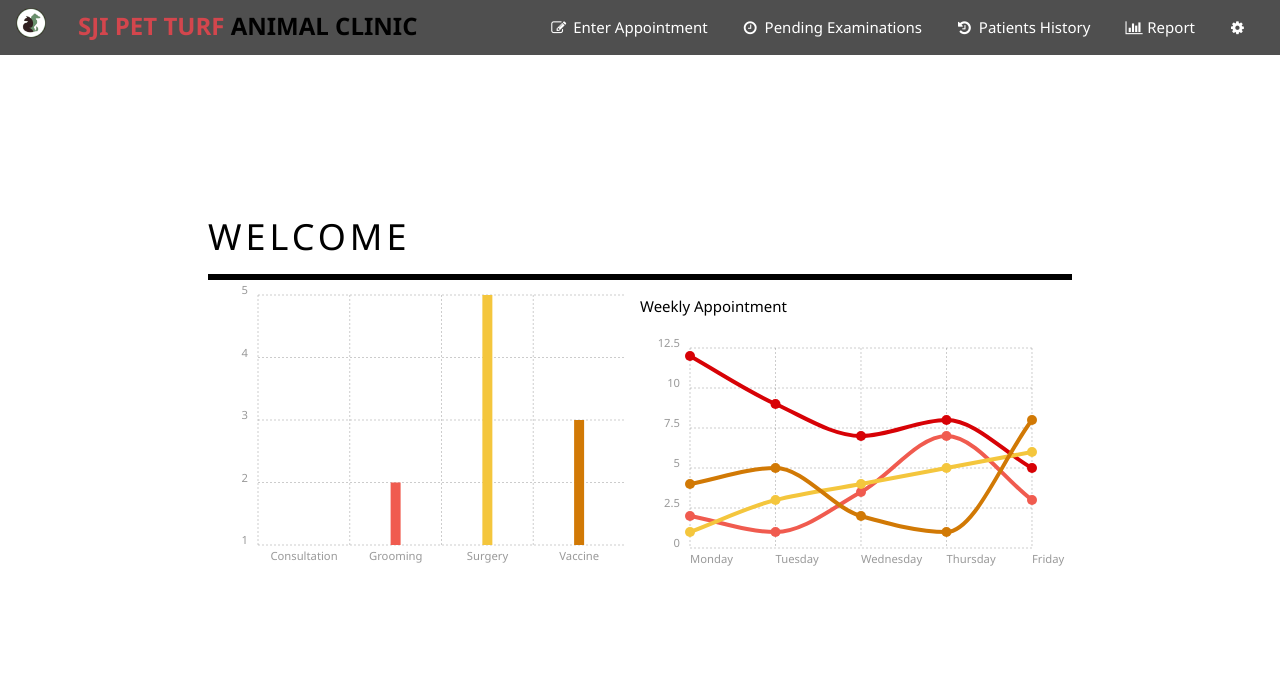
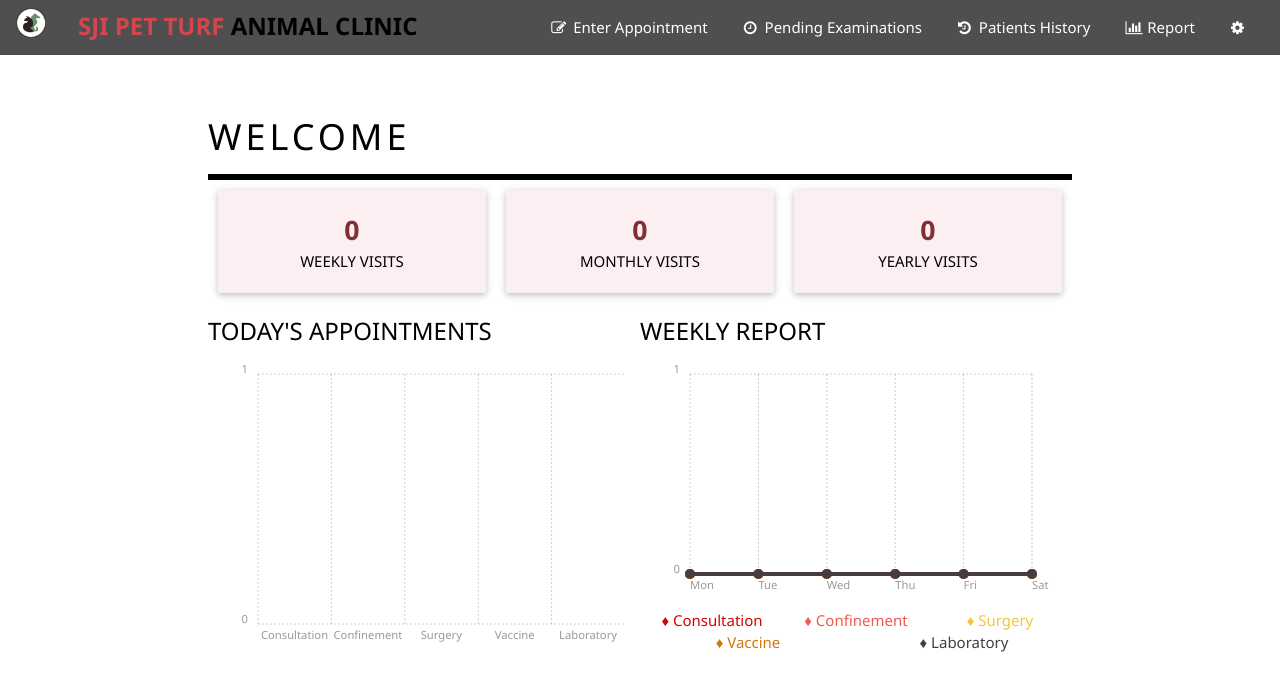
Before and after one commit to amaimasque/sjiclinic, a PHP site: page /sjihome.php in a window 1280 px wide. Shown: the top 699 px of the page. Run offline with PHP 8.4, Linux system fonts and the light colour scheme; tables that the repository leaves empty or names only in its code hold one stand-in row (values such as "Sample post").

Commit message:
Home complete + profile setting fixed

```diff
--- a/db_connection.php
+++ b/db_connection.php
@@ -1,4 +1,6 @@
 <?php
+
+	date_default_timezone_set("Asia/Manila");
 
 	$host_name = "localhost";
 
@@ -7,13 +9,6 @@
 	$password = "";
 
 	$db_name = "db_sji";
-
-	/*$username = "id10765695_root";
-
-	$password = "12345";
-
-	$db_name = "id10765695_db_sji";*/
-
 
 
 	$con = mysqli_connect($host_name, $username, $password, $db_name);
--- a/nav_admin.php
+++ b/nav_admin.php
@@ -151,7 +151,7 @@
 
 				<a href="history.php?viewby=client" class="w3-button w3-text-white w3-bar-item" id="history"><i class="demo-icon icon-history"></i> Patients  History</a>
 
-				<a href="#" class="w3-button w3-text-white w3-bar-item" id="report"><i class="demo-icon icon-stat"></i> Report</a>
+				<a href="report.php" class="w3-button w3-text-white w3-bar-item" id="report"><i class="demo-icon icon-stat"></i> Report</a>
 
 				<div class="w3-dropdown-hover w3-right">
 
@@ -187,7 +187,7 @@
 
 			<a class="w3-button w3-animate-top w3-block" href="history.php?viewby=client">Patients History</a>
 
-			<a class="w3-button w3-animate-top w3-block" href="#">Reports</a>
+			<a class="w3-button w3-animate-top w3-block" href="report.php">Reports</a>
 
 			<button class="w3-button w3-animate-top w3-block" onclick="viewProfile()">Profile Settings</button>
 
--- /dev/null
+++ b/query/homequeryjs.php
@@ -0,0 +1,255 @@
+		$(document).ready(function(e){
+
+			<?php
+				include("db_connection.php");
+				$date = date("Y-m-d");
+				$sql = 'SELECT * FROM tbl_service WHERE service_apt_date BETWEEN "'.$date.' 00:00:00" AND "'.$date.' 23:59:59" AND service_type="consultation"';
+				$result = mysqli_query($con, $sql);
+				$consultation = strval(mysqli_num_rows($result));
+
+				$sql = 'SELECT * FROM tbl_service WHERE service_apt_date BETWEEN "'.$date.' 00:00:00" AND "'.$date.' 23:59:59" AND service_type="confinement"';
+				$result = mysqli_query($con, $sql);
+				$confinement = strval(mysqli_num_rows($result));
+
+				$sql = 'SELECT * FROM tbl_service WHERE service_apt_date BETWEEN "'.$date.' 00:00:00" AND "'.$date.' 23:59:59" AND service_type="surgery"';
+				$result = mysqli_query($con, $sql);
+				$surgery = strval(mysqli_num_rows($result));
+
+				$sql = 'SELECT * FROM tbl_service WHERE service_apt_date BETWEEN "'.$date.' 00:00:00" AND "'.$date.' 23:59:59" AND service_type="vaccine"';
+				$result = mysqli_query($con, $sql);
+				$vaccine = strval(mysqli_num_rows($result));
+
+				$sql = 'SELECT * FROM tbl_service WHERE service_apt_date BETWEEN "'.$date.' 00:00:00" AND "'.$date.' 23:59:59" AND service_type="laboratory"';
+				$result = mysqli_query($con, $sql);
+				$laboratory = strval(mysqli_num_rows($result));
+
+				$currMonth = date("m");
+				$currYr = date("Y");
+				$sql = 'SELECT * FROM tbl_service WHERE service_apt_date BETWEEN "'.$currYr.'-'.$currMonth.'-01 00:00:00" AND "'.$currYr.'-'.$currMonth.'-31 23:59:59"';
+				$result = mysqli_query($con, $sql);
+				$movisits = strval(mysqli_num_rows($result));
+
+				$sql = 'SELECT * FROM tbl_service WHERE service_apt_date BETWEEN "'.$currYr.'-01-01 00:00:00" AND "'.$currYr.'-12-31 23:59:59"';
+				$result = mysqli_query($con, $sql);
+				$yrvisits = strval(mysqli_num_rows($result));
+
+				$currDay = date("d");
+				$lineData = array();
+
+				if (date("N")==1) {
+					$start = $currDay;
+					$end = $currDay + 5;
+				}elseif (date("N")==2) {
+					$start = $currDay-1;
+					$end = $currDay + 4;
+				}elseif (date("N")==3) {
+					$start = $currDay-2;
+					$end = $currDay + 3;
+				}elseif (date("N")==4) {
+					$start = $currDay-3;
+					$end = $currDay + 2;
+				}elseif (date("N")==5) {
+					$start = $currDay-4;
+					$end = $currDay + 1;
+				}elseif (date("N")==6) {
+					$start = $currDay-5;
+					$end = $currDay;
+				}
+
+				$sql = 'SELECT * FROM tbl_service WHERE service_apt_date BETWEEN "'.$currYr.'-'.$currMonth.'-'.$start.' 00:00:00" AND "'.$currYr.'-'.$currMonth.'-'.$end.' 23:59:59"';
+				$result = mysqli_query($con, $sql);
+				$wkvisits = strval(mysqli_num_rows($result));
+
+
+				$sql = 'SELECT * FROM tbl_service WHERE service_apt_date BETWEEN "'.$currYr.'-'.$currMonth.'-'.$start.' 00:00:00" AND "'.$currYr.'-'.$currMonth.'-'.$end.' 23:59:59"';
+				$result = mysqli_query($con, $sql);
+				$wkvisits = strval(mysqli_num_rows($result));
+
+			//MONDAY
+				$sql = 'SELECT * FROM tbl_service WHERE service_apt_date BETWEEN "'.$currYr.'-'.$currMonth.'-'.$start.' 00:00:00" AND "'.$currYr.'-'.$currMonth.'-'.$start.' 23:59:59" AND service_type="consultation"';
+				$result = mysqli_query($con, $sql);
+				$lineData['consultation_mon'] = mysqli_num_rows($result);
+				$sql = 'SELECT * FROM tbl_service WHERE service_apt_date BETWEEN "'.$currYr.'-'.$currMonth.'-'.$start.' 00:00:00" AND "'.$currYr.'-'.$currMonth.'-'.$start.' 23:59:59" AND service_type="confinement"';
+				$result = mysqli_query($con, $sql);
+				$lineData['confinement_mon'] = mysqli_num_rows($result);
+				$sql = 'SELECT * FROM tbl_service WHERE service_apt_date BETWEEN "'.$currYr.'-'.$currMonth.'-'.$start.' 00:00:00" AND "'.$currYr.'-'.$currMonth.'-'.$start.' 23:59:59" AND service_type="surgery"';
+				$result = mysqli_query($con, $sql);
+				$lineData['surgery_mon'] = mysqli_num_rows($result);
+				$sql = 'SELECT * FROM tbl_service WHERE service_apt_date BETWEEN "'.$currYr.'-'.$currMonth.'-'.$start.' 00:00:00" AND "'.$currYr.'-'.$currMonth.'-'.$start.' 23:59:59" AND service_type="vaccine"';
+				$result = mysqli_query($con, $sql);
+				$lineData['vaccine_mon'] = mysqli_num_rows($result);
+				$sql = 'SELECT * FROM tbl_service WHERE service_apt_date BETWEEN "'.$currYr.'-'.$currMonth.'-'.$start.' 00:00:00" AND "'.$currYr.'-'.$currMonth.'-'.$start.' 23:59:59" AND service_type="laboratory"';
+				$result = mysqli_query($con, $sql);
+				$lineData['lab_mon'] = mysqli_num_rows($result);
+
+			$start++;
+			//TUESDAY
+				$sql = 'SELECT * FROM tbl_service WHERE service_apt_date BETWEEN "'.$currYr.'-'.$currMonth.'-'.$start.' 00:00:00" AND "'.$currYr.'-'.$currMonth.'-'.$start.' 23:59:59" AND service_type="consultation"';
+				$result = mysqli_query($con, $sql);
+				$lineData['consultation_tue'] = mysqli_num_rows($result);
+				$sql = 'SELECT * FROM tbl_service WHERE service_apt_date BETWEEN "'.$currYr.'-'.$currMonth.'-'.$start.' 00:00:00" AND "'.$currYr.'-'.$currMonth.'-'.$start.' 23:59:59" AND service_type="confinement"';
+				$result = mysqli_query($con, $sql);
+				$lineData['confinement_tue'] = (mysqli_num_rows($result));
+				$sql = 'SELECT * FROM tbl_service WHERE service_apt_date BETWEEN "'.$currYr.'-'.$currMonth.'-'.$start.' 00:00:00" AND "'.$currYr.'-'.$currMonth.'-'.$start.' 23:59:59" AND service_type="surgery"';
+				$result = mysqli_query($con, $sql);
+				$lineData['surgery_tue'] = (mysqli_num_rows($result));
+				$sql = 'SELECT * FROM tbl_service WHERE service_apt_date BETWEEN "'.$currYr.'-'.$currMonth.'-'.$start.' 00:00:00" AND "'.$currYr.'-'.$currMonth.'-'.$start.' 23:59:59" AND service_type="vaccine"';
+				$result = mysqli_query($con, $sql);
+				$lineData['vaccine_tue'] = (mysqli_num_rows($result));
+				$sql = 'SELECT * FROM tbl_service WHERE service_apt_date BETWEEN "'.$currYr.'-'.$currMonth.'-'.$start.' 00:00:00" AND "'.$currYr.'-'.$currMonth.'-'.$start.' 23:59:59" AND service_type="laboratory"';
+				$result = mysqli_query($con, $sql);
+				$lineData['lab_tue'] = (mysqli_num_rows($result));
+
+			$start++;
+			//WEDNESDAY
+				$sql = 'SELECT * FROM tbl_service WHERE service_apt_date BETWEEN "'.$currYr.'-'.$currMonth.'-'.$start.' 00:00:00" AND "'.$currYr.'-'.$currMonth.'-'.$start.' 23:59:59" AND service_type="consultation"';
+				$result = mysqli_query($con, $sql);
+				$lineData['consultation_wed'] = (mysqli_num_rows($result));
+				$sql = 'SELECT * FROM tbl_service WHERE service_apt_date BETWEEN "'.$currYr.'-'.$currMonth.'-'.$start.' 00:00:00" AND "'.$currYr.'-'.$currMonth.'-'.$start.' 23:59:59" AND service_type="confinement"';
+				$result = mysqli_query($con, $sql);
+				$lineData['confinement_wed'] = (mysqli_num_rows($result));
+				$sql = 'SELECT * FROM tbl_service WHERE service_apt_date BETWEEN "'.$currYr.'-'.$currMonth.'-'.$start.' 00:00:00" AND "'.$currYr.'-'.$currMonth.'-'.$start.' 23:59:59" AND service_type="surgery"';
+				$result = mysqli_query($con, $sql);
+				$lineData['surgery_wed'] = (mysqli_num_rows($result));
+				$sql = 'SELECT * FROM tbl_service WHERE service_apt_date BETWEEN "'.$currYr.'-'.$currMonth.'-'.$start.' 00:00:00" AND "'.$currYr.'-'.$currMonth.'-'.$start.' 23:59:59" AND service_type="vaccine"';
+				$result = mysqli_query($con, $sql);
+				$lineData['vaccine_wed'] = (mysqli_num_rows($result));
+				$sql = 'SELECT * FROM tbl_service WHERE service_apt_date BETWEEN "'.$currYr.'-'.$currMonth.'-'.$start.' 00:00:00" AND "'.$currYr.'-'.$currMonth.'-'.$start.' 23:59:59" AND service_type="laboratory"';
+				$result = mysqli_query($con, $sql);
+				$lineData['lab_wed'] = (mysqli_num_rows($result));
+
+			$start++;
+			//THURSDAY
+				$sql = 'SELECT * FROM tbl_service WHERE service_apt_date BETWEEN "'.$currYr.'-'.$currMonth.'-'.$start.' 00:00:00" AND "'.$currYr.'-'.$currMonth.'-'.$start.' 23:59:59" AND service_type="consultation"';
+				$result = mysqli_query($con, $sql);
+				$lineData['consultation_thu'] = (mysqli_num_rows($result));
+				$sql = 'SELECT * FROM tbl_service WHERE service_apt_date BETWEEN "'.$currYr.'-'.$currMonth.'-'.$start.' 00:00:00" AND "'.$currYr.'-'.$currMonth.'-'.$start.' 23:59:59" AND service_type="confinement"';
+				$result = mysqli_query($con, $sql);
+				$lineData['confinement_thu'] = (mysqli_num_rows($result));
+				$sql = 'SELECT * FROM tbl_service WHERE service_apt_date BETWEEN "'.$currYr.'-'.$currMonth.'-'.$start.' 00:00:00" AND "'.$currYr.'-'.$currMonth.'-'.$start.' 23:59:59" AND service_type="surgery"';
+				$result = mysqli_query($con, $sql);
+				$lineData['surgery_thu'] = (mysqli_num_rows($result));
+				$sql = 'SELECT * FROM tbl_service WHERE service_apt_date BETWEEN "'.$currYr.'-'.$currMonth.'-'.$start.' 00:00:00" AND "'.$currYr.'-'.$currMonth.'-'.$start.' 23:59:59" AND service_type="vaccine"';
+				$result = mysqli_query($con, $sql);
+				$lineData['vaccine_thu'] = (mysqli_num_rows($result));
+				$sql = 'SELECT * FROM tbl_service WHERE service_apt_date BETWEEN "'.$currYr.'-'.$currMonth.'-'.$start.' 00:00:00" AND "'.$currYr.'-'.$currMonth.'-'.$start.' 23:59:59" AND service_type="laboratory"';
+				$result = mysqli_query($con, $sql);
+				$lineData['lab_thu'] = (mysqli_num_rows($result));
+
+			$start++;
+			//FRIDAY
+				$sql = 'SELECT * FROM tbl_service WHERE service_apt_date BETWEEN "'.$currYr.'-'.$currMonth.'-'.$start.' 00:00:00" AND "'.$currYr.'-'.$currMonth.'-'.$start.' 23:59:59" AND service_type="consultation"';
+				$result = mysqli_query($con, $sql);
+				$lineData['consultation_fri'] = (mysqli_num_rows($result));
+				$sql = 'SELECT * FROM tbl_service WHERE service_apt_date BETWEEN "'.$currYr.'-'.$currMonth.'-'.$start.' 00:00:00" AND "'.$currYr.'-'.$currMonth.'-'.$start.' 23:59:59" AND service_type="confinement"';
+				$result = mysqli_query($con, $sql);
+				$lineData['confinement_fri'] = (mysqli_num_rows($result));
+				$sql = 'SELECT * FROM tbl_service WHERE service_apt_date BETWEEN "'.$currYr.'-'.$currMonth.'-'.$start.' 00:00:00" AND "'.$currYr.'-'.$currMonth.'-'.$start.' 23:59:59" AND service_type="surgery"';
+				$result = mysqli_query($con, $sql);
+				$lineData['surgery_fri'] = (mysqli_num_rows($result));
+				$sql = 'SELECT * FROM tbl_service WHERE service_apt_date BETWEEN "'.$currYr.'-'.$currMonth.'-'.$start.' 00:00:00" AND "'.$currYr.'-'.$currMonth.'-'.$start.' 23:59:59" AND service_type="vaccine"';
+				$result = mysqli_query($con, $sql);
+				$lineData['vaccine_fri'] = (mysqli_num_rows($result));
+				$sql = 'SELECT * FROM tbl_service WHERE service_apt_date BETWEEN "'.$currYr.'-'.$currMonth.'-'.$start.' 00:00:00" AND "'.$currYr.'-'.$currMonth.'-'.$start.' 23:59:59" AND service_type="laboratory"';
+				$result = mysqli_query($con, $sql);
+				$lineData['lab_fri'] = (mysqli_num_rows($result));
+
+			$start++;
+			//SATURDAY
+				$sql = 'SELECT * FROM tbl_service WHERE service_apt_date BETWEEN "'.$currYr.'-'.$currMonth.'-'.$start.' 00:00:00" AND "'.$currYr.'-'.$currMonth.'-'.$start.' 23:59:59" AND service_type="consultation"';
+				$result = mysqli_query($con, $sql);
+				$lineData['consultation_sat'] = (mysqli_num_rows($result));
+				$sql = 'SELECT * FROM tbl_service WHERE service_apt_date BETWEEN "'.$currYr.'-'.$currMonth.'-'.$start.' 00:00:00" AND "'.$currYr.'-'.$currMonth.'-'.$start.' 23:59:59" AND service_type="confinement"';
+				$result = mysqli_query($con, $sql);
+				$lineData['confinement_sat'] = (mysqli_num_rows($result));
+				$sql = 'SELECT * FROM tbl_service WHERE service_apt_date BETWEEN "'.$currYr.'-'.$currMonth.'-'.$start.' 00:00:00" AND "'.$currYr.'-'.$currMonth.'-'.$start.' 23:59:59" AND service_type="surgery"';
+				$result = mysqli_query($con, $sql);
+				$lineData['surgery_sat'] = (mysqli_num_rows($result));
+				$sql = 'SELECT * FROM tbl_service WHERE service_apt_date BETWEEN "'.$currYr.'-'.$currMonth.'-'.$start.' 00:00:00" AND "'.$currYr.'-'.$currMonth.'-'.$start.' 23:59:59" AND service_type="vaccine"';
+				$result = mysqli_query($con, $sql);
+				$lineData['vaccine_sat'] = (mysqli_num_rows($result));
+				$sql = 'SELECT * FROM tbl_service WHERE service_apt_date BETWEEN "'.$currYr.'-'.$currMonth.'-'.$start.' 00:00:00" AND "'.$currYr.'-'.$currMonth.'-'.$start.' 23:59:59" AND service_type="laboratory"';
+				$result = mysqli_query($con, $sql);
+				$lineData['lab_sat'] = (mysqli_num_rows($result));
+			?>
+
+			document.getElementById("noweekly").innerHTML = "<?php echo $wkvisits ?>";
+			document.getElementById("nomonthly").innerHTML = "<?php echo $movisits?>";
+			document.getElementById("noyearly").innerHTML = "<?php echo $yrvisits?>";
+
+			new Chartist.Bar('#chart_daily', {
+
+			  labels: ['Consultation', 'Confinement', 'Surgery',  'Vaccine', 'Laboratory'],
+
+			  series: ["<?php echo $consultation; ?>", "<?php echo $confinement; ?>", "<?php echo $surgery; ?>", "<?php echo $vaccine; ?>", "<?php echo $laboratory; ?>"]
+
+			}, {
+
+				axisY: {
+
+					onlyInteger: true
+
+				},
+
+				height: '300px',
+
+				distributeSeries: true,
+
+				referenceValue: null,
+
+
+
+			});
+
+
+
+			new Chartist.Line('#chart_weekly', {
+
+			  labels: ['Mon', 'Tue', 'Wed', 'Thu', 'Fri', 'Sat'],
+
+			  series: [
+
+			    [<?php echo $lineData['consultation_mon']; ?>, <?php echo $lineData['consultation_tue']; ?>, <?php echo $lineData['consultation_wed']; ?>, <?php echo $lineData['consultation_thu']; ?>, <?php echo $lineData['consultation_fri']; ?>, <?php echo $lineData['consultation_sat']; ?>],
+
+			    [<?php echo $lineData['confinement_mon']; ?>, <?php echo $lineData['confinement_tue']; ?>, <?php echo $lineData['confinement_wed']; ?>, <?php echo $lineData['confinement_thu']; ?>, <?php echo $lineData['confinement_fri']; ?>, <?php echo $lineData['confinement_sat']; ?>],
+
+			    [<?php echo $lineData['surgery_mon']; ?>, <?php echo $lineData['surgery_tue']; ?>, <?php echo $lineData['surgery_wed']; ?>, <?php echo $lineData['surgery_thu']; ?>, <?php echo $lineData['surgery_fri']; ?>, <?php echo $lineData['surgery_sat']; ?>],
+
+
+			    [<?php echo $lineData['vaccine_mon']; ?>, <?php echo $lineData['vaccine_tue']; ?>, <?php echo $lineData['vaccine_wed']; ?>, <?php echo $lineData['vaccine_thu']; ?>, <?php echo $lineData['vaccine_fri']; ?>, <?php echo $lineData['vaccine_sat']; ?>],
+
+
+			    [<?php echo $lineData['lab_mon']; ?>, <?php echo $lineData['lab_tue']; ?>, <?php echo $lineData['lab_wed']; ?>, <?php echo $lineData['lab_thu']; ?>, <?php echo $lineData['lab_fri']; ?>, <?php echo $lineData['lab_sat']; ?>],
+
+
+			  ]
+
+			},
+
+
+			{
+
+
+			  fullWidth: true,
+
+			  chartPadding: {
+
+			    right: 40
+
+			  },
+
+			  axisY: {
+
+			  	onlyInteger: true
+
+			  }
+
+			});
+
+			<?php
+
+				include("closedb_connection.php");
+
+			?>
+
+		});
--- a/query/saveprofile.php
+++ b/query/saveprofile.php
@@ -16,7 +16,7 @@
 
 		$sql = $con->prepare("UPDATE tbl_users SET username=?, user_pwd=?, user_firstname=?, user_lastname=?");
 
-		$sql->bind_param("ssss", $n_uname, $n_pass, $vet_fname, $vet_fname);
+		$sql->bind_param("ssss", $n_uname, $n_pass, $vet_fname, $vet_lname);
 
 		if($sql->execute()==true){
 			echo "SUCCESS";
--- a/sjihome.php
+++ b/sjihome.php
@@ -20,6 +20,12 @@
 
 	<style type="text/css">
 
+body{
+
+	font-family: "Segoe UI", sans-serif;
+
+}
+
 #contbody{
 
 	position: absolute;
@@ -36,14 +42,39 @@
 
     width: 70%;
 
-    height: 50%;
+    height: 75%;
 
 }
 
 
-#contchart {
+.ct-chart{
 
-	height: 300px;
+	height: 250px;
+	width: 100%;
+
+}
+
+.visits{
+
+	margin: 10px;
+	padding: 20px;
+	text-align: center;
+	background: #FDEEF1;
+
+}
+
+.novisits{
+
+	font-size: 20pt;
+	color: #802F33;
+	font-weight: bold;
+
+}
+
+#cont_legends div{
+
+	display: inline-block;
+	text-align: center;
 
 }
 
@@ -51,6 +82,34 @@
 
 	#contbody{
 		margin-top: 70px;
+	}
+
+}
+
+@media screen and (max-width: 1001px){
+
+	#contchart{
+
+		height: 350px!important;
+	}
+
+	.ct-chart{
+
+		height: 250px;
+	}
+
+}
+
+@media screen and (max-width: 615px){
+
+	#contbody{
+
+		width: 90%;
+
+	}
+
+	#cont_legends{
+		background: red
 	}
 
 }
@@ -76,112 +135,73 @@
 		<div class="w3-topbar w3-border-black" style="width: 100%"></div>
 
 		<div class="w3-row">
+			<div class="w3-col l4 m6 s12">
+				<div class="w3-card visits">
+					<div id="noweekly" class="novisits">0</div>
+					<div>WEEKLY VISITS</div>
+				</div>
+			</div>
+			<div class="w3-col l4 m6 s12">
+				<div class="w3-card visits">
+					<div id="nomonthly" class="novisits">0</div>
+					<div>MONTHLY VISITS</div>
+				</div>
+			</div>
+			<div class="w3-col l4 m12 s12">
+				<div class="w3-card visits">
+					<div id="noyearly" class="novisits">0</div>
+					<div>YEARLY VISITS</div>
+				</div>
+			</div>
+		</div>
+
+		<div class="w3-row">
 
 			<div class="w3-col l6 m12 s12" id="contchart">
 
-				<div class="ct-chart ct-perfect-fourth"></div>
+				<h3>TODAY'S APPOINTMENTS</h3>
+
+				<div class="ct-chart ct-perfect-fourth" id="chart_daily"></div>
 
 			</div>
 
 			<div class="w3-col l6 m12 s12" id="contchart">
 
-				<p>Weekly Appointment</p>
+				<h3>WEEKLY REPORT</h3>
 
-				<div class="ct-chart2 ct-perfect-fourth"></div>
+				<div class="ct-chart ct-perfect-fourth" id="chart_weekly"></div>
 
+				<div id="cont_legends">
+					<div class="w3-col l4 m4 s4" style="color: #D70206;">
+						<span>&diams; Consultation</span>
+					</div>
+					<div class="w3-col l4 m4 s4" style="color: #F05B4F;">
+						<span>&diams; Confinement</span>
+					</div>
+					<div class="w3-col l4 m4 s4" style="color: #F4C63D;">
+						<span>&diams; Surgery</span>
+					</div>
+					<div class="w3-col l6 m6 s6" style="color: #D17905;">
+						<span>&diams; Vaccine</span>
+					</div>
+					<div class="w3-col l6 m6 s6" style="color: #453D3F;">
+						<span>&diams; Laboratory</span>
+					</div>
 				</div>
 
-
-
 			</div>
-
-
 
 		</div>
 
 	</div>
 
+
+
 	<script src="js/chartist.min.js"></script>
 
 	<script type="text/javascript">
 
-		$(document).ready(function(e){
-
-
-			var currdate = new Date();
-
-			<?php
-
-				include("db_connection.php");
-				$sql = "SELECT * FROM tbl_service WHERE service_apt_date"
-
-			?>
-
-			new Chartist.Bar('.ct-chart', {
-
-			  labels: ['Consultation', 'Grooming', 'Surgery',  'Vaccine'],
-
-			  series: [1, 2, 5, 3]
-
-			}, {
-
-				axisX: {
-
-					onlyInteger: true
-
-				},
-
-				axisY: {
-
-					onlyInteger: true
-
-				},
-
-				height: '300px',
-
-				width: '100%',
-
-				distributeSeries: true,
-
-				referenceValue: null,
-
-
-
-			});
-
-
-
-			new Chartist.Line('.ct-chart2', {
-
-			  labels: ['Monday', 'Tuesday', 'Wednesday', 'Thursday', 'Friday'],
-
-			  series: [
-
-			    [12, 9, 7, 8, 5],
-
-			    [2, 1, 3.5, 7, 3],
-
-			    [1, 3, 4, 5, 6],
-
-			    [4, 5, 2, 1, 8]
-
-			  ]
-
-			}, {
-
-			  fullWidth: true,
-
-			  height: '250px',
-
-			  chartPadding: {
-
-			    right: 40
-
-			  }
-
-			});
-
-		});
+		<?php require "query/homequeryjs.php" ?>
 
 	</script>
 
```
Also changed, not shown: report.php (added, +89 -0 lines).
